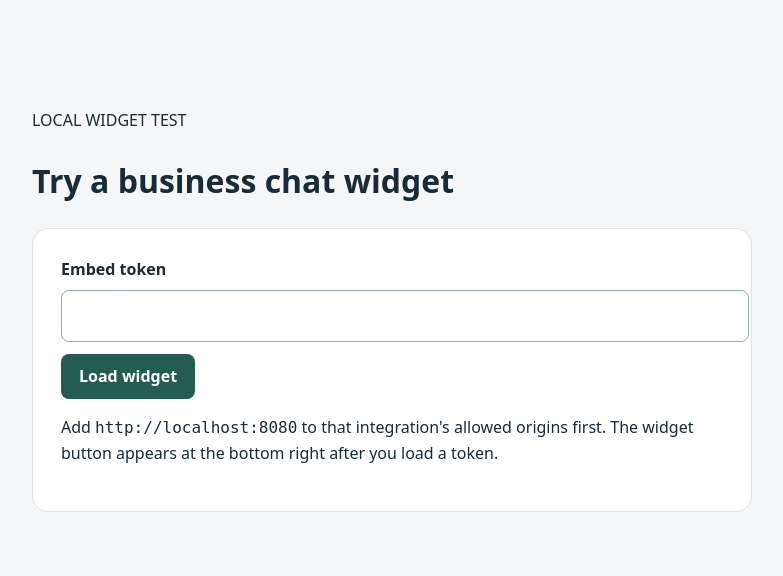
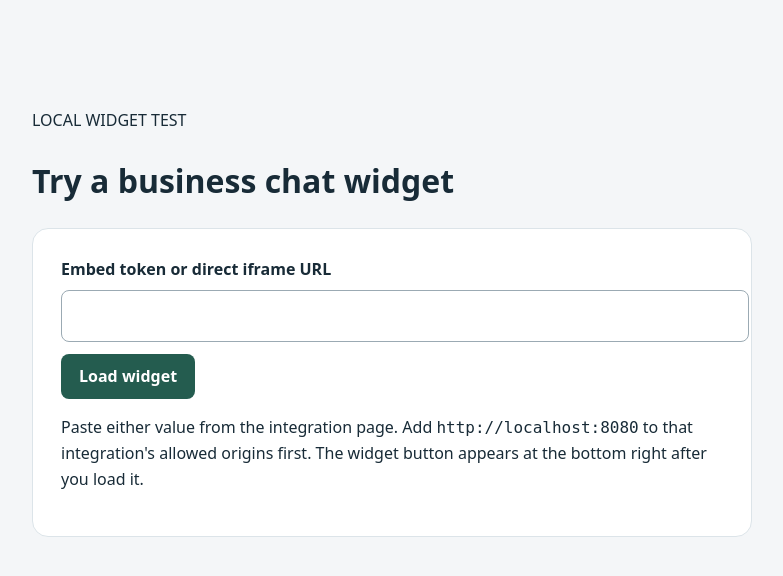
Before and after one commit to Littikrai/careloop, a Django app: page /widget-test/ in a window 1280 px wide. Shown: the top 576 px of the page, without its empty margins (248-1031 px from the left). Run offline with Django 5.2, Linux system fonts and the light colour scheme; parts of the project's set-up code (start-up, migrations or seed data) failed here and were passed over.

Commit message:
Accept iframe URLs in widget demo

```diff
--- a/businesses/templates/businesses/widget_test.html
+++ b/businesses/templates/businesses/widget_test.html
@@ -20,11 +20,11 @@
     <h1>Try a business chat widget</h1>
     <section>
       <form method="get">
-        <label for="token">Embed token</label>
+        <label for="token">Embed token or direct iframe URL</label>
         <input id="token" name="token" value="{{ token }}" autocomplete="off" required>
         <button type="submit">Load widget</button>
       </form>
-      <p>Add <code>http://localhost:8080</code> to that integration's allowed origins first. The widget button appears at the bottom right after you load a token.</p>
+      <p>Paste either value from the integration page. Add <code>http://localhost:8080</code> to that integration's allowed origins first. The widget button appears at the bottom right after you load it.</p>
     </section>
   </main>
   {% if token %}<script async src="{% static 'businesses/widget.js' %}" data-token="{{ token }}"></script>{% endif %}
--- a/businesses/test_integrations.py
+++ b/businesses/test_integrations.py
@@ -172,3 +172,9 @@ class EmbeddedChatTests(TestCase):
         self.assertEqual(response.status_code, 200)
         self.assertContains(response, self.integration.embed_token)
         self.assertContains(response, "/static/businesses/widget.js")
+
+    def test_widget_demo_page_extracts_a_token_from_the_direct_iframe_url(self):
+        response = self.client.get(f"/widget-test/?token=http://localhost:8080/embed/{self.integration.embed_token}/")
+
+        self.assertEqual(response.status_code, 200)
+        self.assertContains(response, f'data-token="{self.integration.embed_token}"')
--- a/businesses/views.py
+++ b/businesses/views.py
@@ -1,6 +1,7 @@
 from uuid import UUID
 import hashlib
 import time
+from urllib.parse import urlsplit
 
 from django.conf import settings
 from django.core.cache import cache
@@ -47,7 +48,10 @@ def embed_chat(request: HttpRequest, token: str) -> HttpResponse:
 
 @require_http_methods(["GET"])
 def widget_test(request: HttpRequest) -> HttpResponse:
-    return render(request, "businesses/widget_test.html", {"token": request.GET.get("token", "").strip()})
+    value = request.GET.get("token", "").strip()
+    path = urlsplit(value).path
+    token = path.removeprefix("/embed/").strip("/") if path.startswith("/embed/") else value.strip("/")
+    return render(request, "businesses/widget_test.html", {"token": token})
 
 
 def _render_chat(request: HttpRequest, business: Business, *, embedded: bool = False) -> HttpResponse:
```
